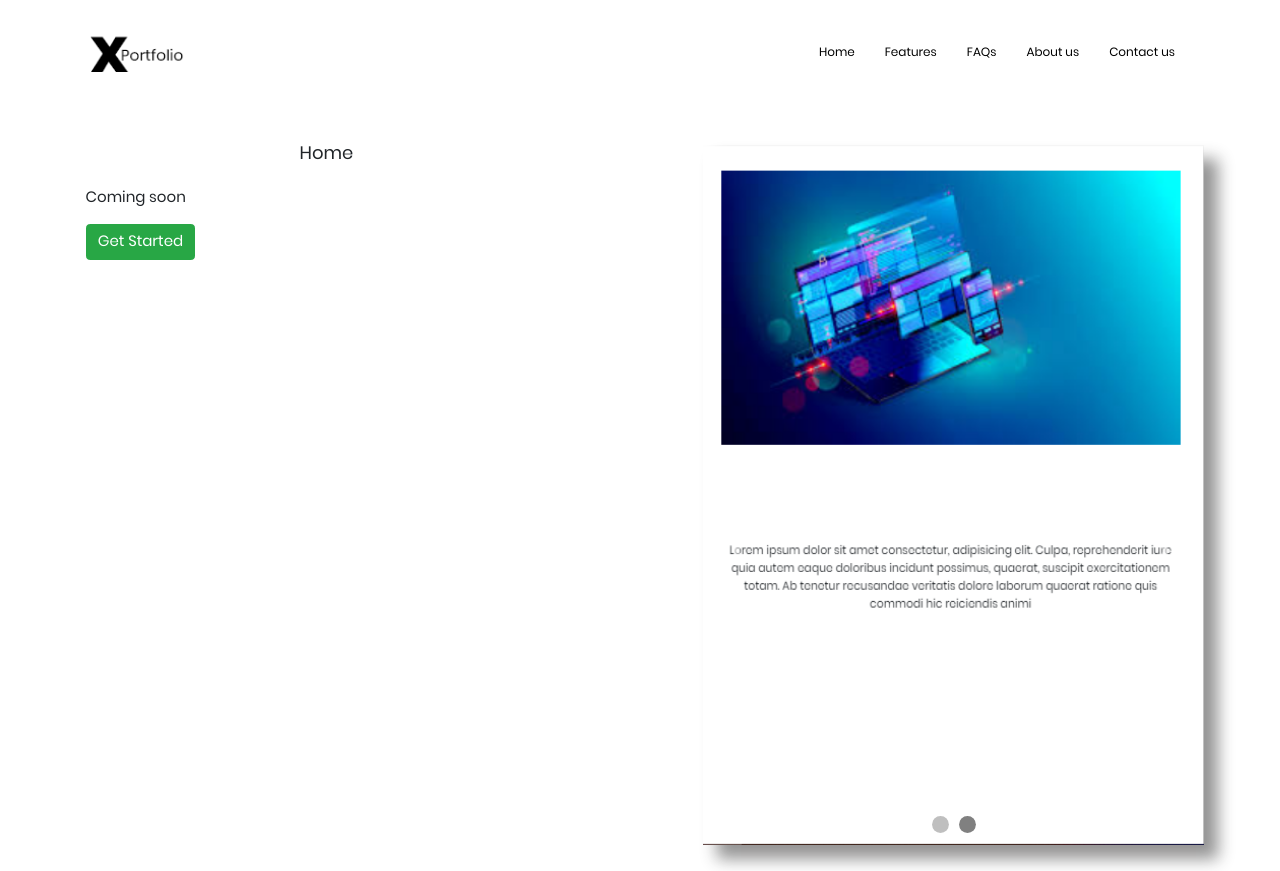
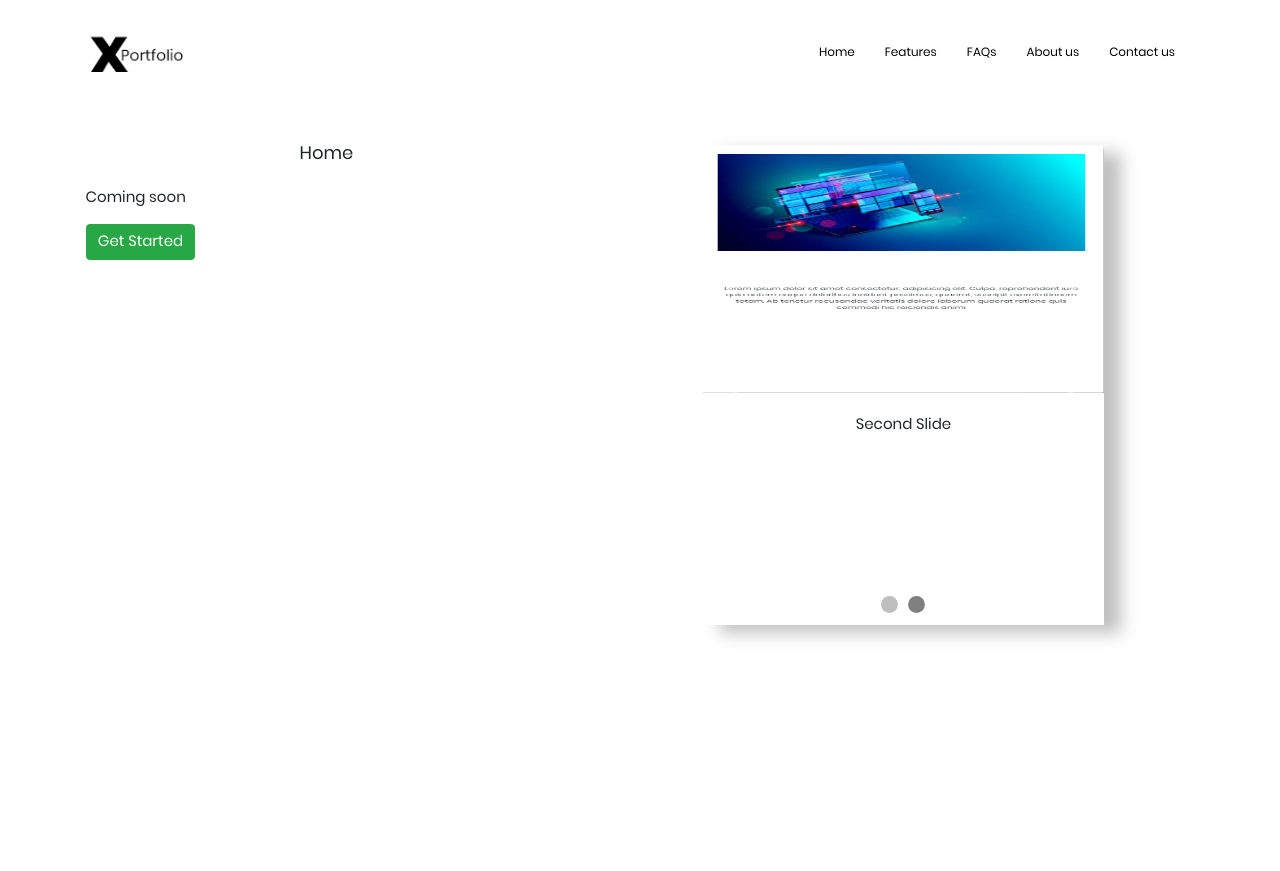
Before and after one commit to TechBuilder-360/portfolio-react, a React (Create React App) app: page / in a window 1280 px wide. After the commit the page ends 800 px from the top, so only its background shows below. Built offline with nearby package versions, Linux system fonts and the light colour scheme; what react-cookies, react-social-login would draw is missing.

Commit message:
Carousel fix

```diff
--- a/src/components/Carousel/carousel.js
+++ b/src/components/Carousel/carousel.js
@@ -1,32 +1,36 @@
 import React from "react";
-import classes from './carousel.module.css'
+import classes from "./carousel.module.css";
 import "bootstrap/dist/css/bootstrap.css";
 import { Carousel } from "react-bootstrap";
-import image from "../../components/Carousel/Carousel Image/carouselImage.jpg"
-import {faAward, faCog, faEnvelope,faPhone} from "@fortawesome/free-solid-svg-icons"
-import {FontAwesomeIcon} from "@fortawesome/react-fontawesome"
-import FirstCarouselImage from './Carousel Image/ffirstCarouselSlide.PNG'
-import SecondCarouselImage from './Carousel Image/secondCarouselSlide.PNG'
-
+import FirstCarouselImage from "./Carousel Image/ffirstCarouselSlide.PNG";
+import SecondCarouselImage from "./Carousel Image/secondCarouselSlide.PNG";
 
 const CarouselImage = () => {
   return (
     <Carousel className={classes.Carousel}>
-    <Carousel.Item>
-                 <img className="d-block w-100" src={FirstCarouselImage} alt="First slide" style={{width:"348px",height:"700px"}} />
-  </Carousel.Item>
-  <Carousel.Item>
-                <img className="d-block w-100" src={SecondCarouselImage} alt="First slide" style={{width:"348px",height:"700px"}} />
-  </Carousel.Item>
-  </Carousel>
-    )
-}
+      <Carousel.Item>
+        <img
+          src={FirstCarouselImage}
+          alt="First slide"
+          className="d-block w-100"
+        />
+        <p>First Slide</p>
+      </Carousel.Item>
+      <Carousel.Item>
+        <img
+          src={SecondCarouselImage}
+          alt="First slide"
+          className="d-block w-100"
+        />
+         <p>Second Slide</p>
+      </Carousel.Item>
+    </Carousel>
+  );
+};
 export default CarouselImage;
 
-
-
-
-{/* <div className="container" style={{ width: "100", height: "806px", backgroundColor: '#ffffff',padding:"2rem" }}>
+{
+  /* <div className="container" style={{ width: "100", height: "806px", backgroundColor: '#ffffff',padding:"2rem" }}>
 <section className="imageSection" style={{marginBottom:"8rem"}}>
   <img className="d-block w-100" src={image} alt="First slide" style={{width:"348px",height:"274px"}} />
   </section>
@@ -35,10 +39,11 @@ export default CarouselImage;
       quaerat, suscipit exercitationem totam. Ab tenetur recusandae veritatis dolore laborum quaerat ratione quis commodi hic reiciendis animi  </p>
   </section>
 
-</div> */}
+</div> */
+}
 
-
-{/* <div style={{ width: "100%", height: "300px", backgroundColor: '#000000' }}>
+{
+  /* <div style={{ width: "100%", height: "300px", backgroundColor: '#000000' }}>
         <img className="d-block w-100" src={img1} alt="First slide" />
         <Carousel.Caption>
           <h3>First slide label</h3>
@@ -64,7 +69,8 @@ export default CarouselImage;
             Praesent commodo cursus magna, vel scelerisque nisl consectetur.
           </p>
         </Carousel.Caption>
-      </div> */}
+      </div> */
+}
 
 //       In the video above, you can see when the carousel slides from one image to another, the rounded corners temporarily disappear. Is there anyway to prevent that?
 
@@ -125,7 +131,8 @@ export default CarouselImage;
 //         </a>
 //     </div>
 
-{/* <div className="container" style={{ width: "100%",padding:"10px",fontFamily:"cursive",alignItems:"center"}}>
+{
+  /* <div className="container" style={{ width: "100%",padding:"10px",fontFamily:"cursive",alignItems:"center"}}>
 <section style={{display:"flex",backgroundColor:"#000000",color:"#ffffff",padding:"15px"}}>
   <aside>
      <div className="box" style={{width:"50px",height:"50px",border:"4px solid tomato",transform:"rotate(45deg)",margin:"30px",borderRadius:"5px",backgroundColor
@@ -248,4 +255,5 @@ export default CarouselImage;
 
   </p>
 </section>
-</div> */}
+</div> */
+}
--- a/src/components/Carousel/carousel.module.css
+++ b/src/components/Carousel/carousel.module.css
@@ -1,6 +1,8 @@
 .Carousel{
     box-sizing: border-box;
-    box-shadow: 14px 14px 15px rgba(41, 40, 40, 0.493);
+    box-shadow: 17px 8px 16px rgba(0, 0, 0, 0.25);
+    width: 80%;
+    height: 60vh;
 }
 
 .Carousel ol li{
@@ -11,7 +13,17 @@
 }
 
 .Carousel ol li.active {
-    height: 10px;
-    width: 10px;
+    height: 18px;
+    width: 19px;
     border-radius: 100%;
 }
+
+.Carousel img {
+    height: 248px;
+    width: 348px;
+}
+
+.Carousel p{
+    margin-top: 5%;
+    text-align: center;
+}
```
